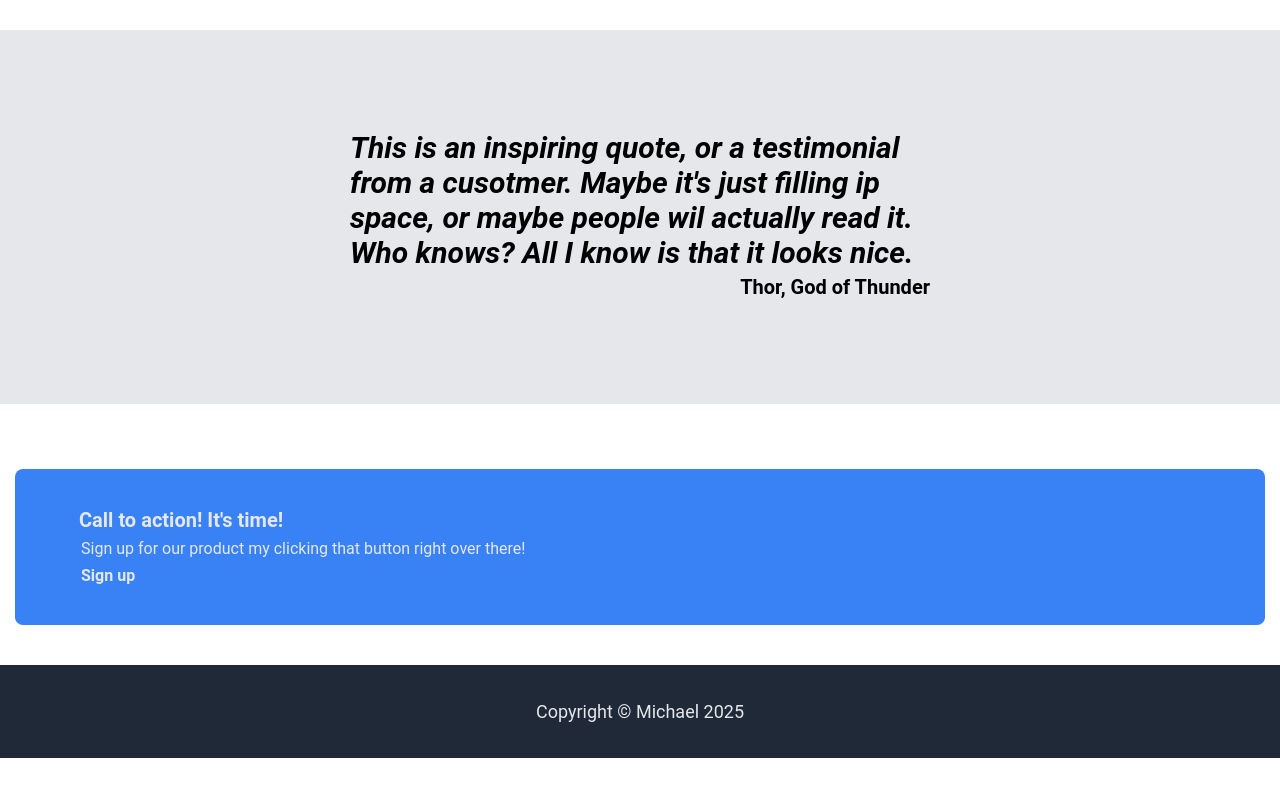
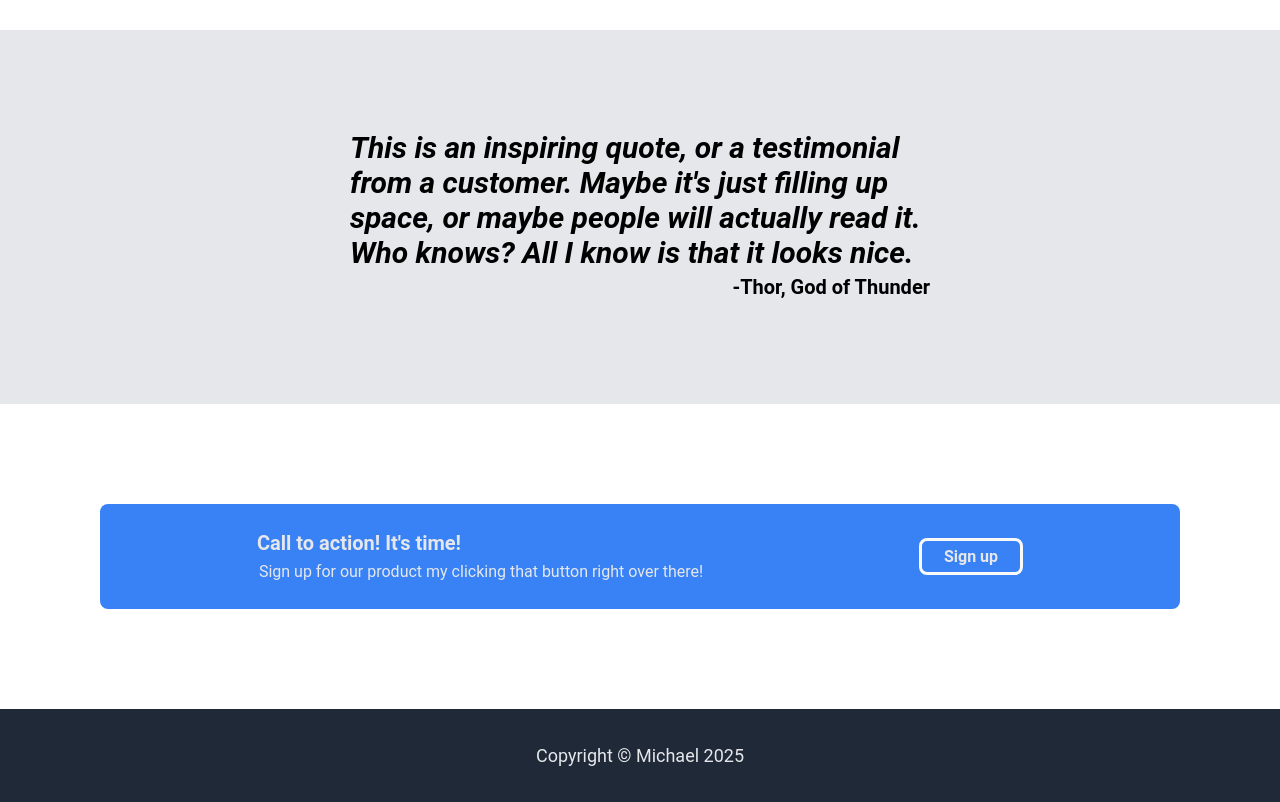
Before and after one commit to madekunle93/odin-landing-page, a plain HTML site: page index.html in a window 1280 px wide. Shown: the part 1160-1962 px from the top of the page. Before the commit the page ends 1918 px from the top, so only its background shows below. Drawn offline with Linux system fonts and the light colour scheme.

Commit message:
Add flex to cta box

```diff
--- a/index.html
+++ b/index.html
@@ -62,14 +62,16 @@
     </div>
 
     <div class="quote-box">
-      <h3>This is an inspiring quote, or a testimonial from a cusotmer. Maybe it's just filling ip space, or maybe people wil actually read it. Who knows? All I know is that it looks nice.</h3>
-      <h4><strong>Thor, God of Thunder</strong></h4>
+      <h3>This is an inspiring quote, or a testimonial from a customer. Maybe it's just filling up space, or maybe people will actually read it. Who knows? All I know is that it looks nice.</h3>
+      <h4><strong>-Thor, God of Thunder</strong></h4>
     </div>
 
-    <div class="call-to-action-box">
-      <div class="call-to-action">
+    <div class="cta-box">
+      <div class="cta-box-text">
         <h4>Call to action! It's time!</h4>
         <p>Sign up for our product my clicking that button right over there!</p>
+      </div>
+      <div class="cta-box-cta">
         <p><strong>Sign up</strong></p>
       </div>
     </div>
--- a/styles.css
+++ b/styles.css
@@ -88,6 +88,7 @@ p {
     border: 5px;
     padding: 110px;
     background-color: gray;
+    text-align: center;
 }
 
 .hero-primary {
@@ -164,19 +165,32 @@ p {
     padding-right: 350px;
 }
 
-.call-to-action-box {
+.cta-box {
     background-color: #3882f6;
-    padding: 2px 7px;
+    color: #e5e7eb;
+    padding: 20px;
+    border-radius: 8px;
+    margin: 100px;
+    display: flex;
+    justify-content: space-around;
+    align-items: center;
+    padding-left: 50px;
+    padding-right: 50px;
+}
+
+.cta-box-text {
+    padding: 2px;
+}
+
+.cta-box-cta {
+    color: #e5e7eb;
+    padding-right: 20px;
+    padding-left: 20px;
+    margin: 2px;
+    border: solid #f9faf8;
     border-radius: 8px;
     cursor: pointer;
     transition: background-color 0.3s ease;
-    margin: 65px 15px 40px;
-}
-
-.call-to-action {
-    color: #e5e7eb;
-    padding: 2px 7px;
-    margin: 30px 10px 30px 50px;
 }
 
 .footer {
```
